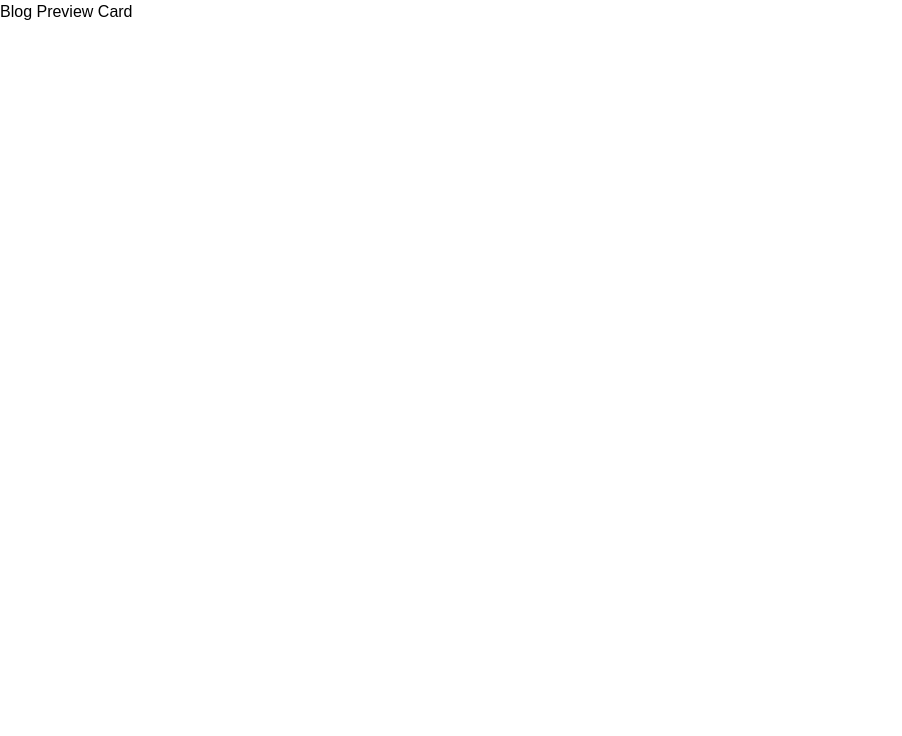
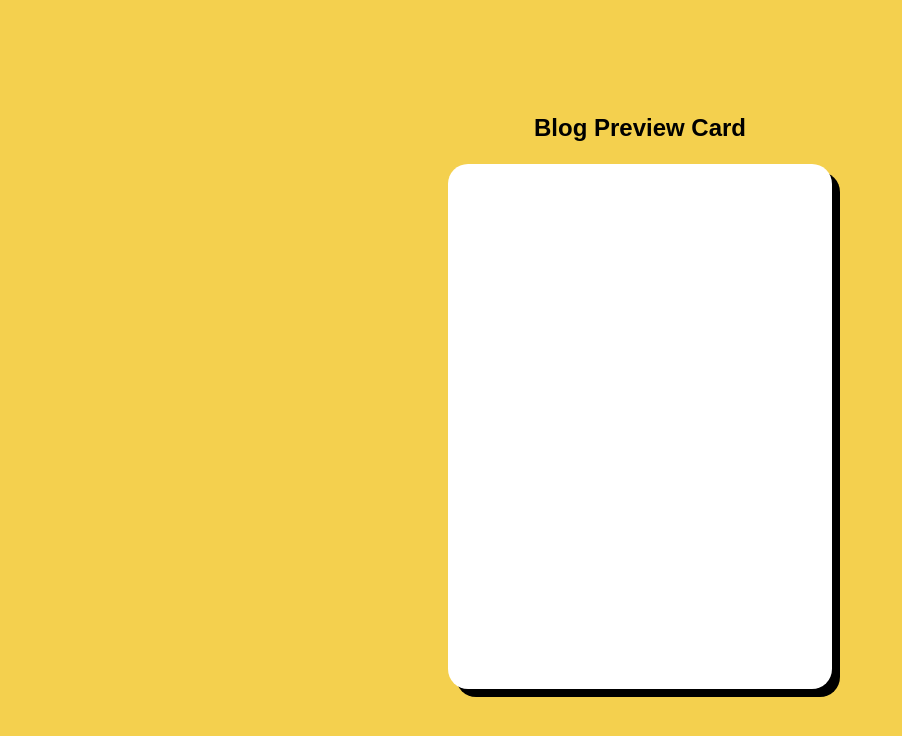
Before and after one commit to xzcxvc/frontend-mentor-exercises, a React (Vite) app: page / in a window 1280 px wide. Shown: the top 736 px of the page, without its empty margins (0-902 px from the left). Built offline with nearby package versions, Linux system fonts and the light colour scheme.

Commit message:
applied basic styling

```diff
--- a/src/components/BlogPreviewCard.jsx
+++ b/src/components/BlogPreviewCard.jsx
@@ -2,7 +2,26 @@ import React from "react";
 import "../App.css";
 
 const BlogPreviewCard = () => {
-  return <div>Blog Preview Card</div>;
+  return (
+    <>
+      <div className="bg-yellow-950 w-screen min-h-screen">
+        <div className="flex flex-col gap-5 min-h-screen justify-center items-center">
+          <h1 className="text-2xl font-bold">Blog Preview Card</h1>
+          <div className="card-container">
+            <div className="bg-white lg:w-[384px] lg:h-[525px] rounded-[20px] shadow-solid">
+              <div className="flex flex-col">
+                {/* article image */}
+
+                {/* blog preview contents */}
+
+                {/* blogger */}
+              </div>
+            </div>
+          </div>
+        </div>
+      </div>
+    </>
+  );
 };
 
 export default BlogPreviewCard;
--- a/tailwind.config.js
+++ b/tailwind.config.js
@@ -13,6 +13,9 @@ export default {
           950: "#111111",
         },
       },
+      boxShadow: {
+        solid: "8px 8px 0px 0px black",
+      },
     },
   },
 };
```
